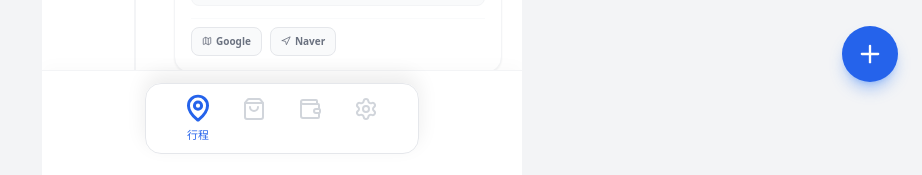
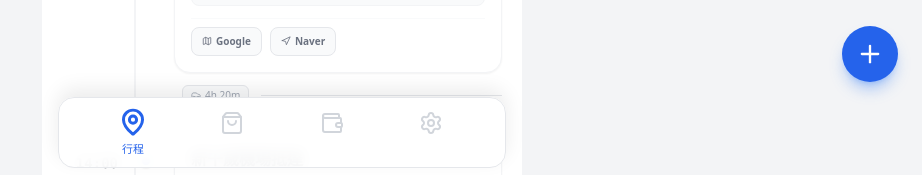
Before and after one commit to yunksizhang-sys/jolly-neco-6w5gsy, a React (Vite) app: page / in a window 1280 px wide. Shown: the part 622-797 px from the top of the page, without its empty margins (358-1280 px from the left). Built offline with nearby package versions, Linux system fonts and the light colour scheme.

Commit message:
Update TravelPlanner.jsx

```diff
--- a/src/TravelPlanner.jsx
+++ b/src/TravelPlanner.jsx
@@ -4030,7 +4030,13 @@ export default function TravelPlanner() {
       </div>
 
       {/* 3. 底部導航 (標準 4 欄) - FIXED */}
-     <div className="flex-none bg-white border-t border-gray-100 px-6 py-3 flex justify-around items-center z-50 pb-6 safe-area-bottom shadow-[0_-5px_15px_rgba(0,0,0,0.02)]">
+     <div className="
+    fixed left-1/2 bottom-[-2px] -translate-x-1/2
+    w-full max-w-[480px]
+    z-50
+    px-4
+    pb-[calc(12px+env(safe-area-inset-bottom))]
+  ">
         <div
           className="
       bg-white/95 backdrop-blur
```
